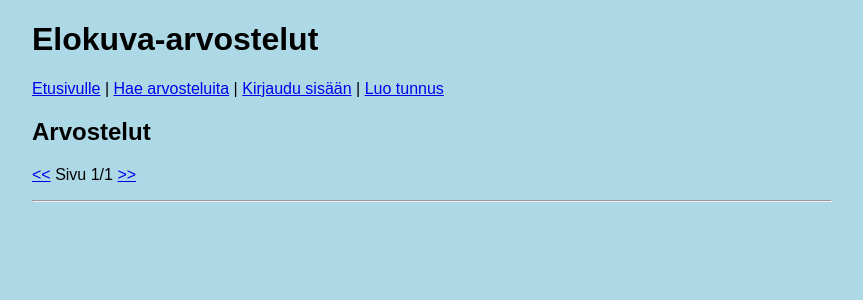
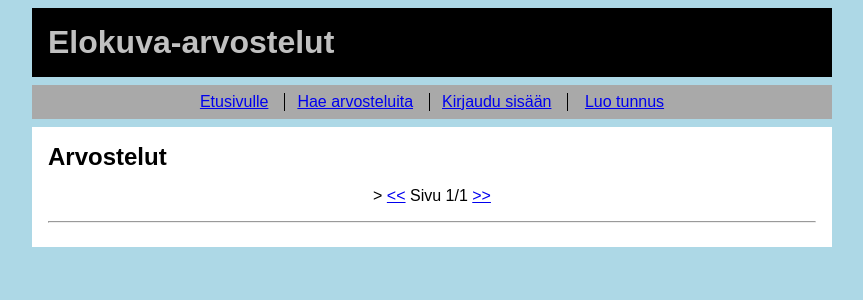
Before and after one commit to pyjamaB/elokuva-arvostelut, a Flask app: page / in a window 1280 px wide. Shown: the top 300 px of the page, without its empty margins (208-1071 px from the left). Run offline with Flask 3, Linux system fonts and the light colour scheme; data that the repository does not hold is empty.

Commit message:
Improve layout and css styles

```diff
--- a/static/main.css
+++ b/static/main.css
@@ -3,6 +3,56 @@ body {
   max-width: 50em;
   font-family: sans-serif;
   background-color: lightblue;
+}
+
+.header {
+  background-color: black;
+  color: silver;
+  margin: 0.5em 0;
+  padding: 1em;
+}
+
+.nav {
+  background-color: darkgrey;
+  margin: 0.5em 0;
+  padding: 0.5em;
+}
+
+.content {
+  background-color: white;
+  margin: 0.5em 0;
+  padding: 1em;
+}
+
+h1, h2 {
+  margin: 0;
+}
+
+nav {
+  text-align: center;
+}
+
+nav ul {
+  padding: 0;
+  margin: 0;
+}
+
+nav li {
+  display: inline-block;
+  padding: 0 1em;
+  margin: 0;
+}
+
+nav li:not(:first-of-type) {
+  margin-left: -0.25em;
+}
+
+nav li:not(:last-of-type) {
+  border-right: 1px solid black;
+}
+
+.page-nav {
+  text-align: center;
 }
 
 .review {
--- a/templates/index.html
+++ b/templates/index.html
@@ -11,10 +11,10 @@
 Kirjoittaja: <a href="/user/{{ item.user_id }}">{{ item.username }}</a> <br />
 </div>
 {% endfor %}
-<p>
+<p class="page-nav">>
     <a href="/{{ page - 1 }}">&lt;&lt;</a>
     Sivu {{ page }}/{{ page_count }}
     <a href="/{{ page + 1 }}">&gt;&gt;</a>
-  </p>
+</p>
   <hr />
 {% endblock %}
--- a/templates/layout.html
+++ b/templates/layout.html
@@ -7,7 +7,9 @@
 </head>
 
 <body>
-  <h1>Elokuva-arvostelut</h1>
+  <div class="header">
+    <h1>Elokuva-arvostelut</h1>
+  </div>
 
   {% if session.user_id %}
   <p>
@@ -15,17 +17,21 @@
   </p>
   {% endif %}
 
-  <p>
-    <a href="/">Etusivulle</a> |
-    <a href="/search_item">Hae arvosteluita</a> |
-  {% if session.user_id %}
-    <a href="/new_item">Lisää arvostelu</a> |
-    <a href="/logout">Kirjaudu ulos</a>
-  {% else %}
-    <a href="/login">Kirjaudu sisään</a> |
-    <a href="/register">Luo tunnus</a>
-  {% endif %}
-  </p>
+<div class="nav">
+    <nav>
+      <ul>
+        <li><a href="/">Etusivulle</a>
+        <li><a href="/search_item">Hae arvosteluita</a>
+        {% if session.user_id %}
+        <li><a href="/new_item">Lisää arvostelu</a></li>
+        <li><a href="/logout">Kirjaudu ulos</a></li>
+        {% else %}
+        <li><a href="/login">Kirjaudu sisään</a></li>
+        <li><a href="/register">Luo tunnus</a></li>
+        {% endif %}
+      </ul>
+    </nav>
+  </div>
 
   {% for message in get_flashed_messages() %}
   <div class="info">
@@ -33,8 +39,9 @@
   </div>
   {% endfor %}
 
-  {% block content %}{% endblock %}
-
+  <div class="content">
+    {% block content %}{% endblock %}
+  </div>
 </body>
 
 </html>
```
